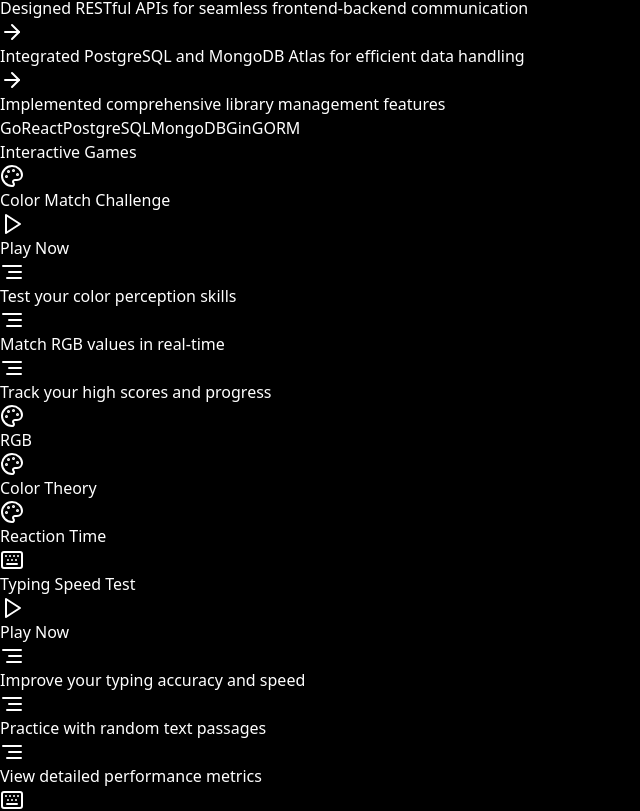
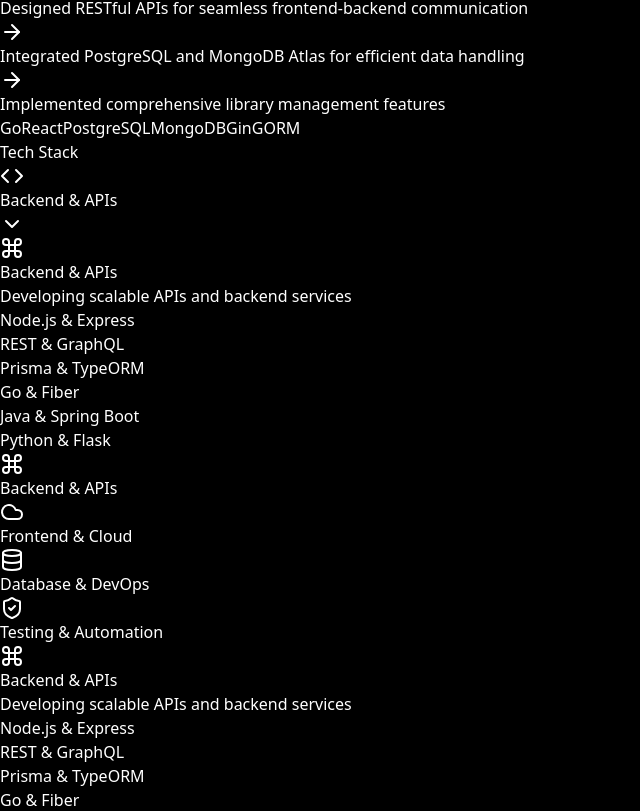
Before and after one commit to ayushdama11/portfolio, a React (Vite) app: page / in a window 1280 px wide. Shown: the part 2333-3144 px from the top of the page, without its empty margins (0-640 px from the left). Built offline with nearby package versions, Linux system fonts and the light colour scheme.

Commit message:
Enhance TechStackShowcase component and update tech stacks list

```diff
--- a/src/components/home/TechStackShowcase.jsx
+++ b/src/components/home/TechStackShowcase.jsx
@@ -75,12 +75,12 @@
   };
 
   return (
-    <div className="relative z-20 mb-6">
+    <div className="relative z-20 mb-6 flex justify-center align-center">
       <motion.button
-        whileHover={{ scale: 1.05 }}
+        whileHover={{ scale: 1.01 }}
         whileTap={{ scale: 0.95 }}
         onClick={() => setIsExpanded(!isExpanded)}
-        className={`flex items-center justify-between gap-2 px-4 py-2 w-full rounded-lg text-sm font-medium border
+        className={`flex items-center justify-between gap-2 px-4 py-3 rounded-lg text-sm font-medium border
           backdrop-blur-sm transition-all duration-300 shadow-sm ${getButtonStyles()}`}
       >
         <div className="flex items-center gap-2">
@@ -133,7 +133,7 @@
   );
 };
 
-const TechStackShowcase = () => {
+export const TechStackShowcase = () => {
   const { isDark } = useTheme();
   const [activeCategory, setActiveCategory] = useState("Backend & APIs");
 
--- a/src/constants/techStacks.js
+++ b/src/constants/techStacks.js
@@ -9,6 +9,7 @@
       "Prisma & TypeORM",
       "Go & Fiber",
       "Java & Spring Boot",
+      "Python & Flask",
     ],
     description: "Developing scalable APIs and backend services",
   },
@@ -20,6 +21,7 @@
       "JavaScript & TypeScript",
       "Framer Motion",
       "React & Next.js",
+      "Tailwind CSS & Bootstrap",
       "AWS",
     ],
     description: "Building responsive user interfaces and cloud solutions",
@@ -32,6 +34,9 @@
       "Docker & Kubernetes",
       "Redis & Caching",
       "CI/CD Pipelines",
+      "Nginx & Apache",
+      "Git & GitHub",
+      "Shell Scripting",
       "Linux & Bash",
     ],
     description: "Managing databases and infrastructure",
@@ -44,7 +49,8 @@
       "Cypress & Selenium",
       "Postman & Insomnia",
       "GitHub Actions",
-      "TDD & BDD",
+      "Travis CI & Jenkins",
+      "Docker Compose",
     ],
     description: "Writing tests and automating workflows",
   },
--- a/src/pages/HomePage.jsx
+++ b/src/pages/HomePage.jsx
@@ -1,7 +1,7 @@
 import { Hero } from "@/components/home/Hero";
 import { Experience } from "@/components/home/Experience";
 import { Projects } from "@/components/home/Projects";
-import { Skills } from "@/components/home/Skills";
+import { TechStackShowcase } from "@/components/home/TechStackShowcase";
 import { Contact } from "@/components/home/Contact";
 import { ScrollToTop } from "@/components/common/ScrollToTop";
 import { BlogNavLink } from "@/components/layout/BlogNavLink";
@@ -17,8 +17,8 @@
       <Hero />
       <Experience />
       <Projects />
+      <TechStackShowcase />
       <GamesShowcase />
-      <Skills />
       <ToolsShowcase />
       <Contact />
       <FloatingCubes />
```
